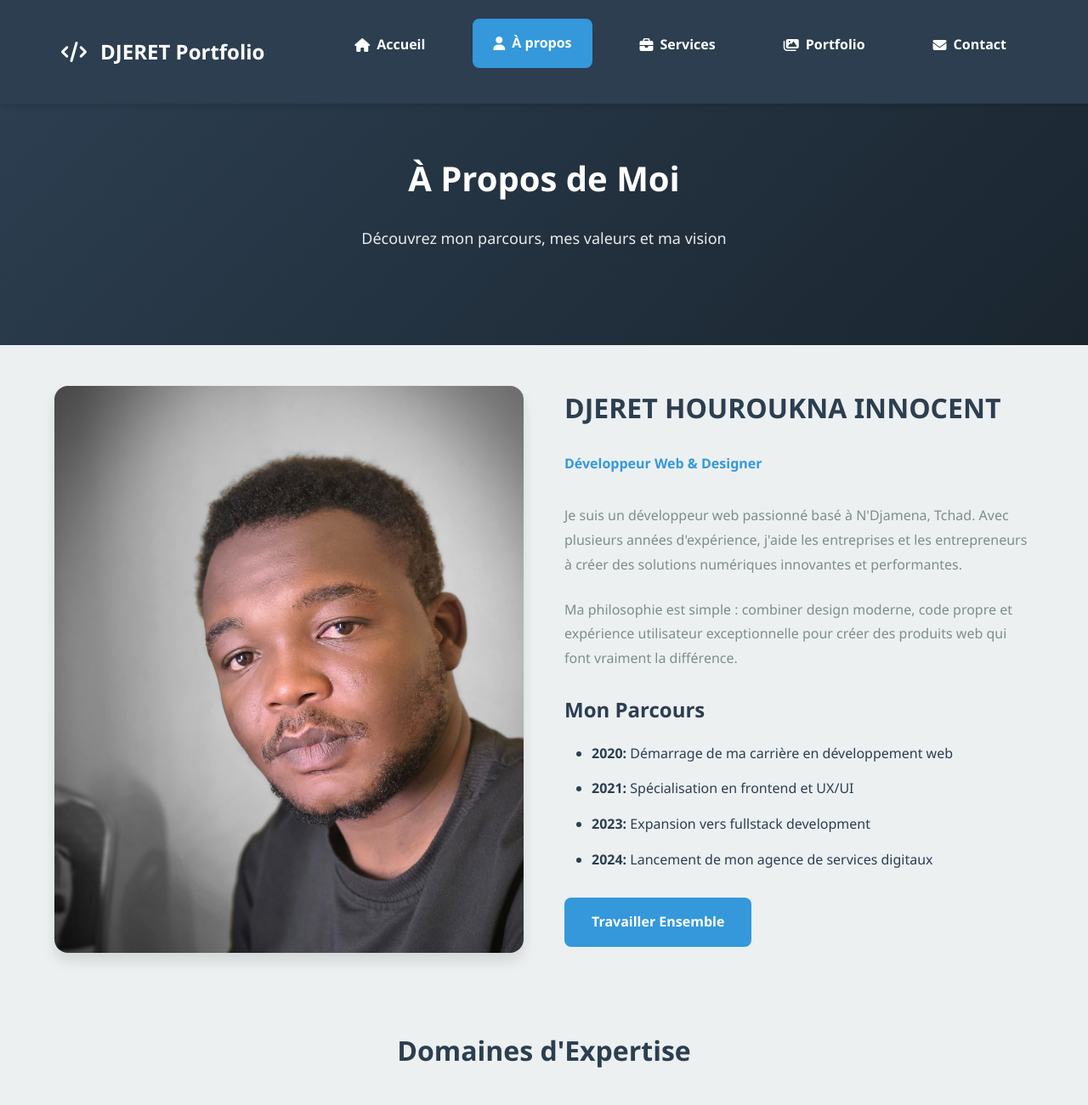
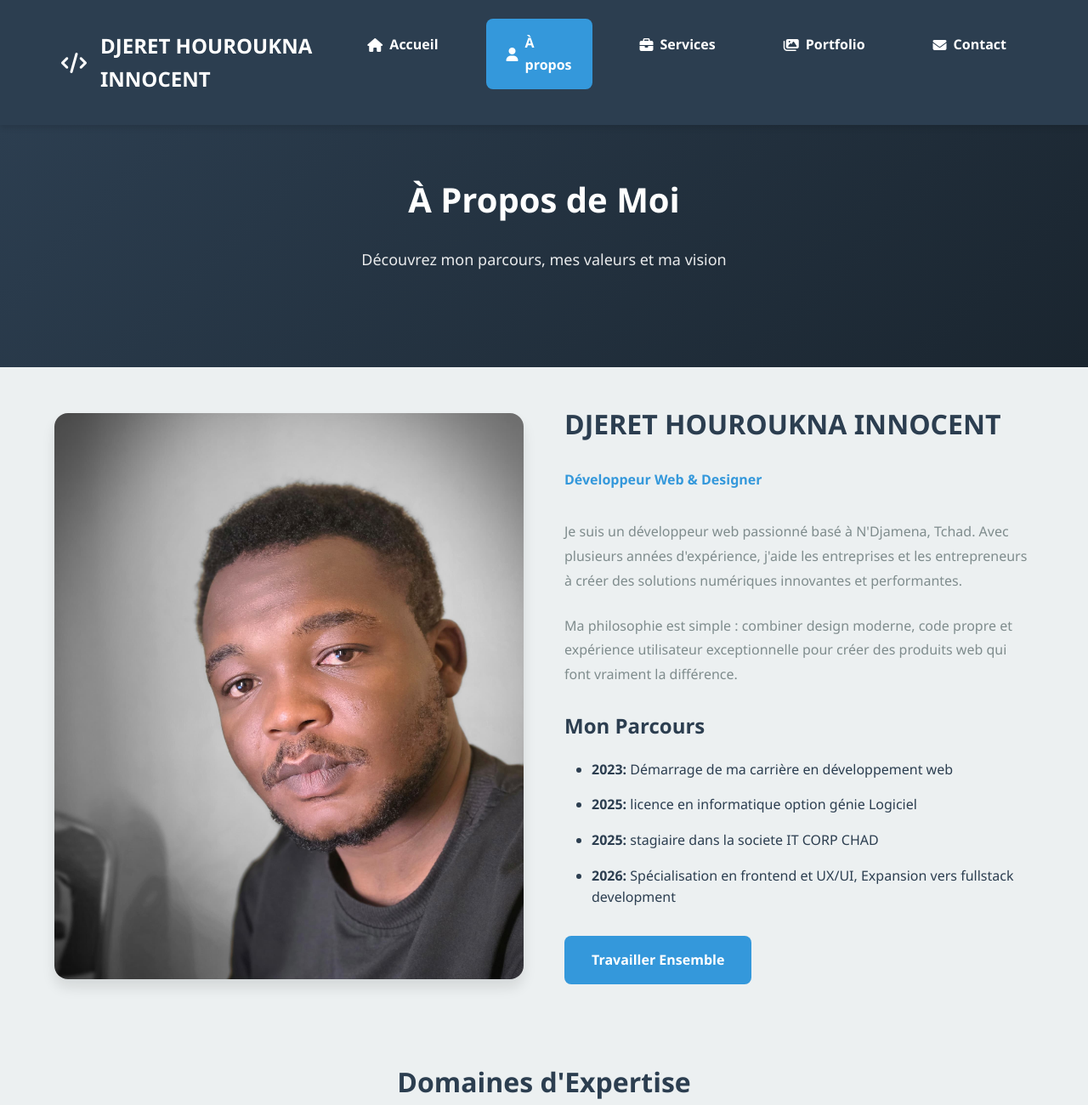
Before and after one commit to djerethouroukna/mon-super-site, a website: page about.html in a window 1280 px wide. Shown: the top 1300 px of the page at 85% size. Drawn offline with Linux system fonts and the light colour scheme.

Commit message:
Forçage de la mise à jour du build.sh

```diff
--- a/about.html
+++ b/about.html
@@ -16,7 +16,7 @@
             <div class="logo">
                 <a href="index.html">
                     <i class="fas fa-code"></i>
-                    <span>DJERET Portfolio</span>
+                    <span>DJERET HOUROUKNA INNOCENT</span>
                 </a>
             </div>
 
@@ -64,10 +64,10 @@
 
                         <h3 class="mt-lg mb-md">Mon Parcours</h3>
                         <ul>
-                            <li><strong>2020:</strong> Démarrage de ma carrière en développement web</li>
-                            <li><strong>2021:</strong> Spécialisation en frontend et UX/UI</li>
-                            <li><strong>2023:</strong> Expansion vers fullstack development</li>
-                            <li><strong>2024:</strong> Lancement de mon agence de services digitaux</li>
+                            <li><strong>2023:</strong> Démarrage de ma carrière en développement web</li>
+                            <li><strong>2025:</strong> licence en informatique option génie Logiciel</li>
+                            <li><strong>2025:</strong> stagiaire dans la societe IT CORP CHAD</li>
+                            <li><strong>2026:</strong> Spécialisation en frontend et UX/UI, Expansion vers fullstack development</li>
                         </ul>
 
                         <div class="mt-lg">
```
